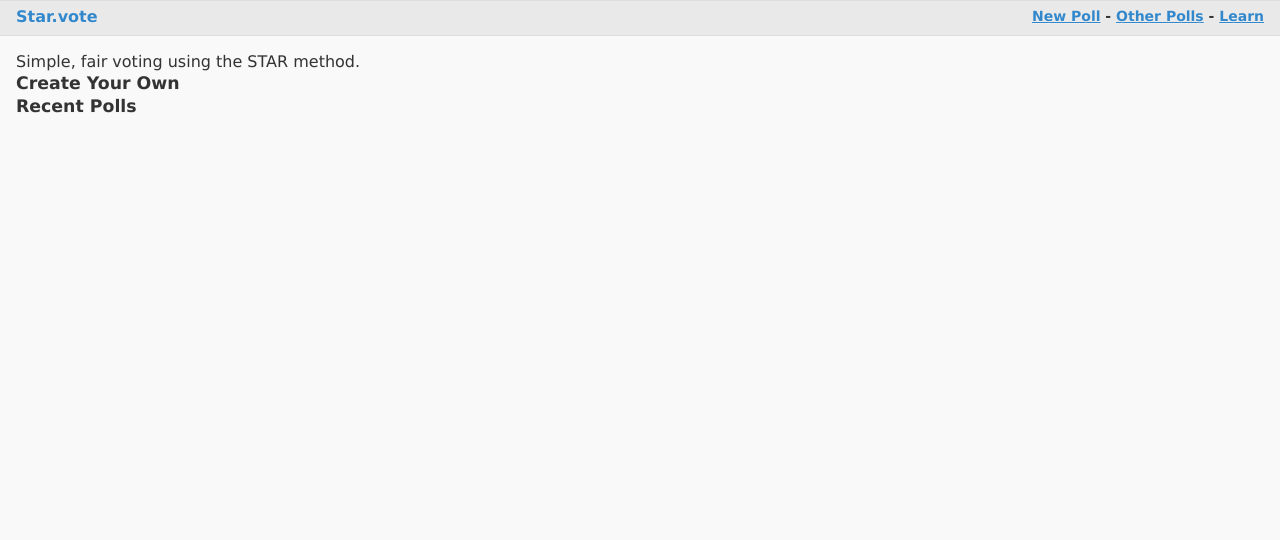
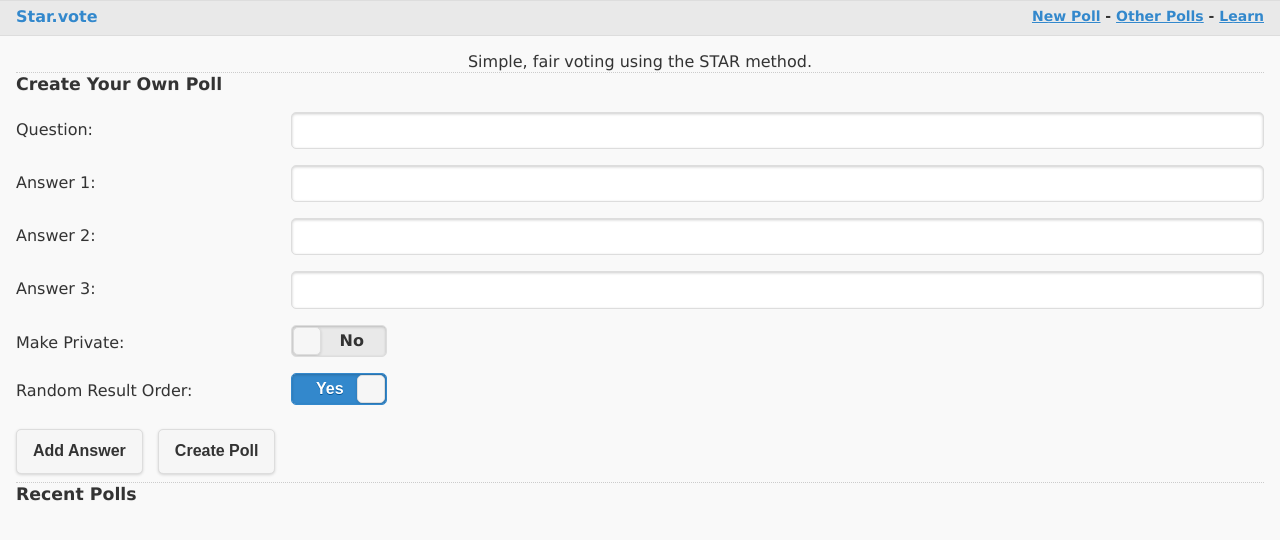
Before and after one commit to msmunter/star.vote, a PHP site: page /index/index?d=1 in a window 1280 px wide. Shown: the top 540 px of the page. Run offline with PHP 8.4, Linux system fonts and the light colour scheme; data that the repository does not hold is empty.

Commit message:
Index now displays poll add form.

```diff
--- a/view/index/index.view.php
+++ b/view/index/index.view.php
@@ -1,7 +1,7 @@
 <div class="indexHeader">Simple, fair voting using the STAR method.</div>
-<div class="indexTitle">Create Your Own</div>
+<div class="indexTitle">Create Your Own Poll</div>
 <div id="indexCreatePollContainer">
-
+	<?php include('view/poll/pollinputform.view.php'); ?>
 </div>
 <div class="indexTitle">Recent Polls</div>
 <div id="recentPollContainer">
@@ -11,3 +11,4 @@
 	}
 	?>
 </div>
+<script><?php include('web/js/poll/create.js'); ?></script>
--- /dev/null
+++ b/view/poll/pollinputform.view.php
@@ -0,0 +1,30 @@
+<div id="statusMsg" class="hidden"></div>
+<div class="clear"></div>
+<div class="ui-field-contain">
+	<label for="pollQuestion">Question: </label>
+	<input type="text" data-clear-btn="true" id="pollQuestion" name="pollQuestion" ></input>
+</div>
+<form id="pollAnswers">
+	<?php
+		for ($qNum = 1;$qNum <= 3;$qNum++) {
+			$this->answerID = $qNum;
+			include('view/poll/pollinput.view.php');
+		}
+	?>
+</form>
+<div class="ui-field-contain">
+	<label for="fsPrivate">Make Private:</label>
+	<select name="fsPrivate" id="fsPrivate" data-role="flipswitch">
+		<option value="0">No</option>
+		<option value="1">Yes</option>
+	</select>
+</div>
+<div class="ui-field-contain">
+	<label for="fsRandomOrder">Random Result Order:</label>
+	<select name="fsRandomOrder" id="fsRandomOrder" data-role="flipswitch">
+		<option value="0">No</option>
+		<option selected value="1">Yes</option>
+	</select>
+</div>
+<button id="addAnswerButton" data-inline="inline" onclick="addAnswer()">Add Answer</button>
+<button id="createPollButton" data-inline="inline" onclick="createPoll()">Create Poll</button>
--- a/web/css/style.css
+++ b/web/css/style.css
@@ -41,6 +41,14 @@
 div.indexTitle {
 	font-size: 13pt;
 	font-weight: bold;
+}
+
+div.indexHeader {
+	text-align: center;
+}
+
+div.indexTitle {
+	border-top: dotted 1px #cccccc;
 }
 
 /* Polls */
```
Also changed, not shown: view/poll/create.view.php (+1 -30 lines), view/poll/pollset.view.php (added, +27 -0 lines).
